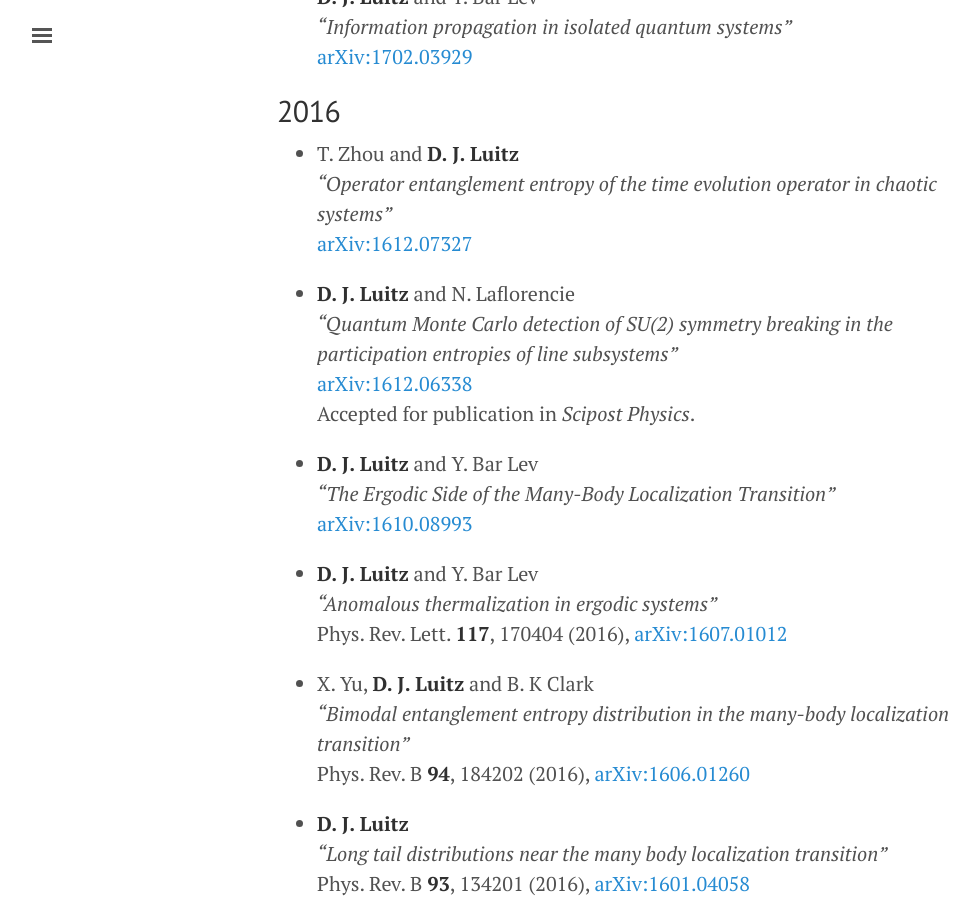
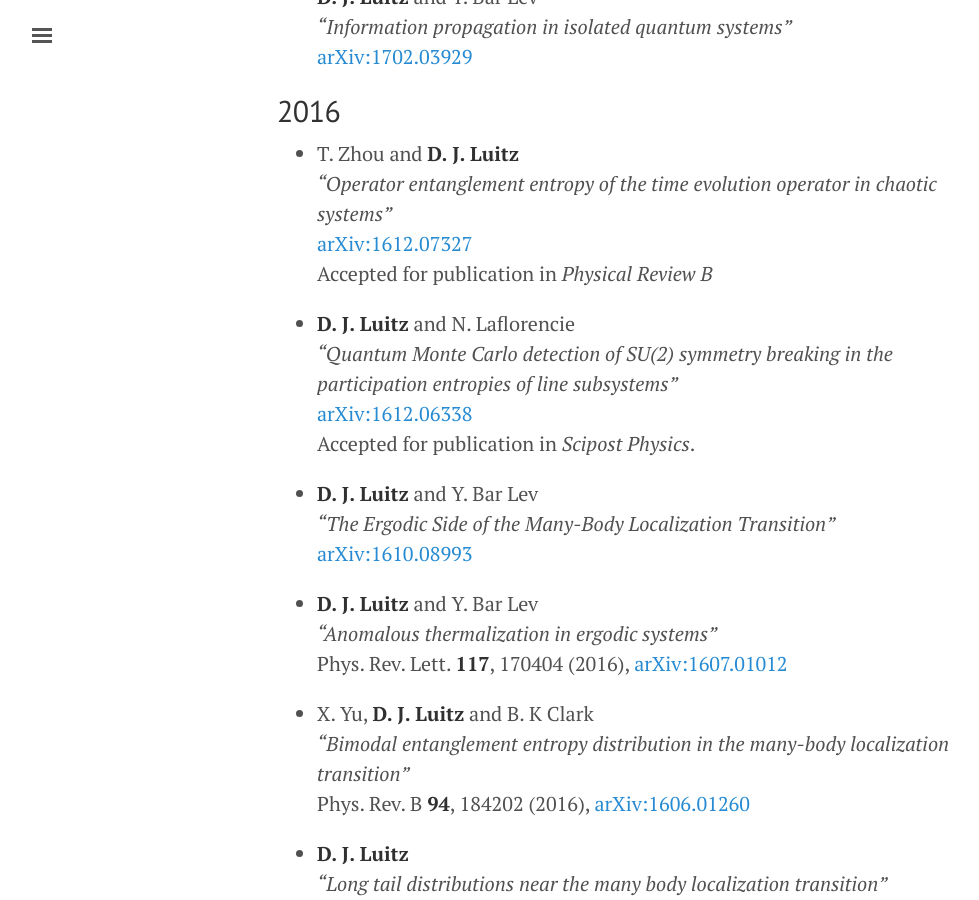
Before and after one commit to dluitz/dluitz.github.io, a Jekyll site: the page built from publications.md, in a window 1280 px wide and 900 px high, scrolled down 368 px. Shown: the whole window, without its empty margins (3-982 px from the left). Built offline with Jekyll 4.4.1, drawn with Linux system fonts in a browser that asks for light colours.

Commit message:
[publist] update

```diff
--- a/publications.md
+++ b/publications.md
@@ -18,6 +18,7 @@ My ORCID is [0000-0003-0099-5696](https://orcid.org/0000-0003-0099-5696).
 + T. Zhou and **D. J. Luitz**
 *"Operator entanglement entropy of the time evolution operator in chaotic systems"*
 [arXiv:1612.07327](https://arxiv.org/abs/1612.07327)
+Accepted for publication in *Physical Review B*
 
 + **D. J. Luitz** and N. Laflorencie
 *"Quantum Monte Carlo detection of SU(2) symmetry breaking in the participation entropies of line subsystems"*
```
